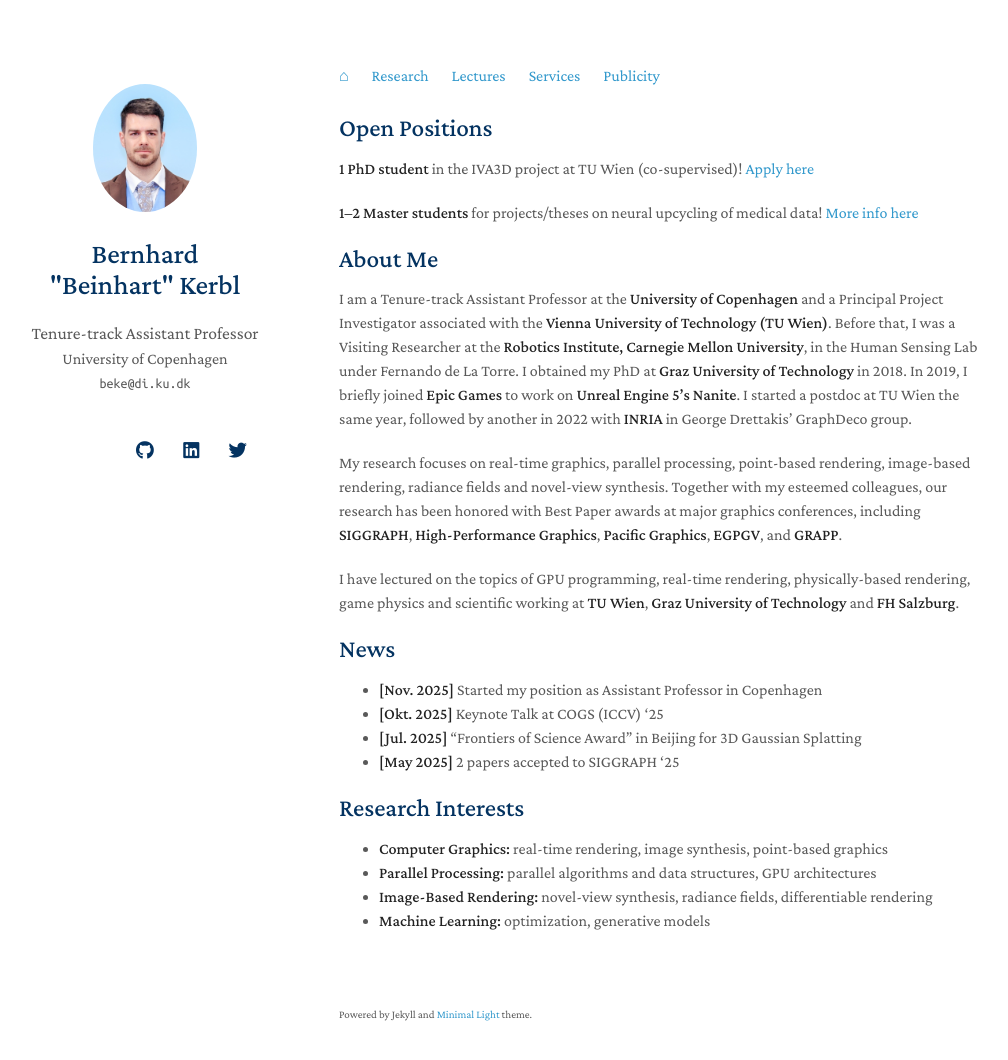
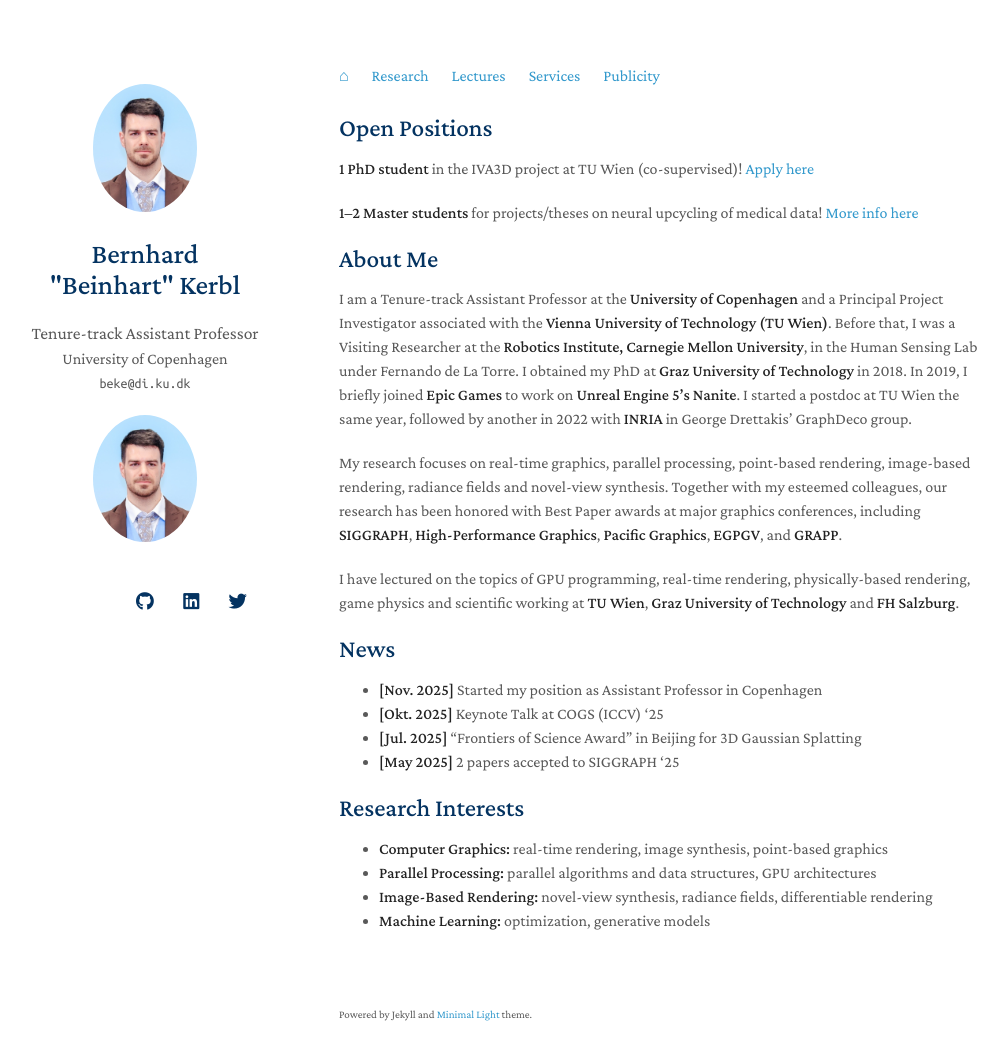
Before and after one commit to Snosixtyboo/snosixtyboo.github.io, a Jekyll site: the page built from index.md, in a window 1280 px wide and 1095 px high. Shown: the top 1060 px of the window, without its empty margins (131-1139 px from the left). Built offline with Jekyll 4.4.1, drawn with Linux system fonts in a browser that asks for light colours; nearby versions of some CDN libraries; a style sheet for code colours, icons or effects is not loaded; our own code applies the rules of GitHub Pages for plain Markdown files.

Commit message:
afill logo

```diff
--- a/_config.yml
+++ b/_config.yml
@@ -21,6 +21,7 @@ twitter: https://twitter.com/Snosixtytwo
 # Images (e.g., your profile picture and your website's favicon)
 # "favicon" and "favicon_dark" are used for the light and dark modes, respectively.
 avatar: ./assets/img/lichtbild.JPG
+affiliation_logo: ./assets/img/lichtbild.JPG
 favicon: ./assets/img/favicon.png
 favicon_dark: ./assets/img/favicon-dark.png
 
--- a/_layouts/homepage.html
+++ b/_layouts/homepage.html
@@ -58,6 +58,9 @@
         {% endif %}
 
         <br>
+        {% if site.affiliation_logo %}
+        <a class="image affiliation"><img src="{{ site.affiliation_logo }}" alt="affiliation logo" /></a>
+        {% endif %}
         <br>
         <div class="social-icons">
         {% if site.google_scholar %}
--- a/_sass/minimal-light-no-dark-mode.scss
+++ b/_sass/minimal-light-no-dark-mode.scss
@@ -177,6 +177,28 @@ papertitle {
       }
 
     #header .image.avatar {
+      margin: 0 0 1em 0;
+      width: 8.00em;
+    }
+
+    .image.affiliation {
+      border-radius: 100%;
+    }
+
+      .image.affiliation:before {
+        display: none;
+      }
+
+      .image.affiliation img {
+        border-radius: 100%;
+        width: 45%;
+        padding: 20px;
+        // border: 1px solid #ddd;
+        // padding: 3px;
+        // box-shadow: 0 -1px 5px 1px rgba(200, 200, 200, 0.3);
+      }
+
+    #header .image.affiliation {
       margin: 0 0 1em 0;
       width: 8.00em;
     }
--- a/_sass/minimal-light.scss
+++ b/_sass/minimal-light.scss
@@ -224,6 +224,28 @@ papertitle {
       }
 
     #header .image.avatar {
+      margin: 0 0 1em 0;
+      width: 8.00em;
+    }
+
+    .image.affiliation {
+      border-radius: 100%;
+    }
+
+      .image.affiliation:before {
+        display: none;
+      }
+
+      .image.affiliation img {
+        border-radius: 100%;
+        width: 45%;
+        padding: 20px;
+        // border: 1px solid #ddd;
+        // padding: 3px;
+        // box-shadow: 0 -1px 5px 1px rgba(200, 200, 200, 0.3);
+      }
+
+    #header .image.affiliation {
       margin: 0 0 1em 0;
       width: 8.00em;
     }
```
